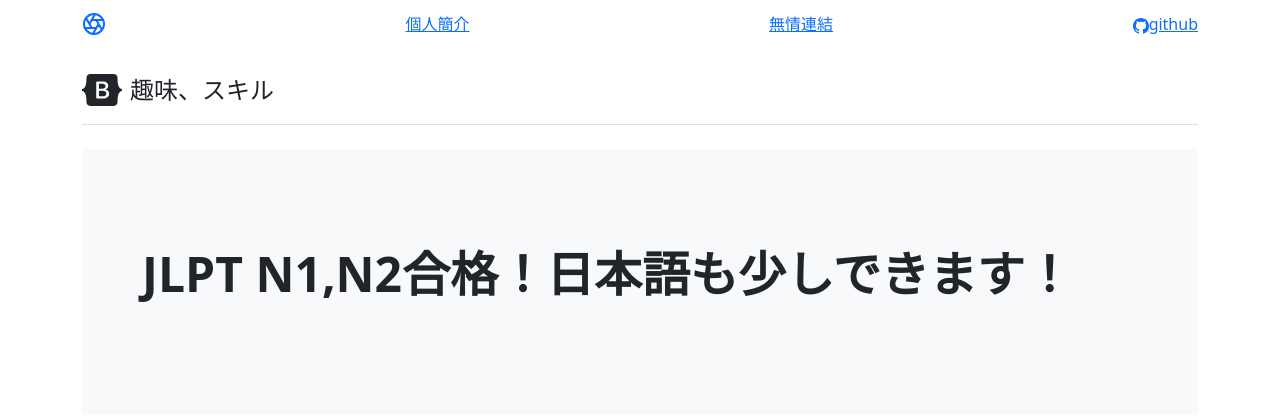
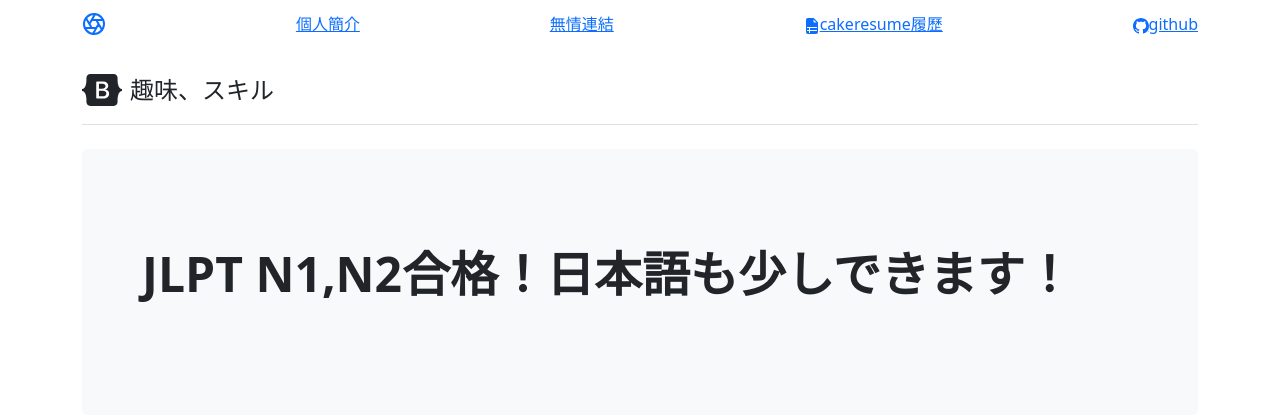
Before and after one commit to yusei27017/flaskBlog, a Flask app: page /aboutJp in a window 1280 px wide. Shown: the top 420 px of the page. Run offline with Flask 2, Linux system fonts and the light colour scheme; data that the repository does not hold is empty; some libraries are stand-ins or nearby versions.

Commit message:
add cakeresume履歷

```diff
--- a/templates/layout.html
+++ b/templates/layout.html
@@ -22,6 +22,11 @@
       </a>
       <a class="py-2 d-none d-md-inline-block" href="/aboutMe">個人簡介</a>
       <a class="py-2 d-none d-md-inline-block" href="/linkPage">無情連結</a>
+      <a class="py-2 d-none d-md-inline-block" href="https://www.cakeresume.com/no101shark">
+        <svg xmlns="http://www.w3.org/2000/svg" width="16" height="16" fill="currentColor" class="bi bi-file-earmark-ruled-fill" viewBox="0 0 16 16">
+          <path d="M9.293 0H4a2 2 0 0 0-2 2v12a2 2 0 0 0 2 2h8a2 2 0 0 0 2-2V4.707A1 1 0 0 0 13.707 4L10 .293A1 1 0 0 0 9.293 0zM9.5 3.5v-2l3 3h-2a1 1 0 0 1-1-1zM3 9h10v1H6v2h7v1H6v2H5v-2H3v-1h2v-2H3V9z"/>
+        </svg>cakeresume履歷
+      </a>
       <a class="py-2 d-none d-md-inline-block" href="https://github.com/yusei27017">
         <svg xmlns="http://www.w3.org/2000/svg" width="16" height="16" fill="currentColor" class="bi bi-github" viewBox="0 0 16 16">
           <path d="M8 0C3.58 0 0 3.58 0 8c0 3.54 2.29 6.53 5.47 7.59.4.07.55-.17.55-.38 0-.19-.01-.82-.01-1.49-2.01.37-2.53-.49-2.69-.94-.09-.23-.48-.94-.82-1.13-.28-.15-.68-.52-.01-.53.63-.01 1.08.58 1.23.82.72 1.21 1.87.87 2.33.66.07-.52.28-.87.51-1.07-1.78-.2-3.64-.89-3.64-3.95 0-.87.31-1.59.82-2.15-.08-.2-.36-1.02.08-2.12 0 0 .67-.21 2.2.82.64-.18 1.32-.27 2-.27.68 0 1.36.09 2 .27 1.53-1.04 2.2-.82 2.2-.82.44 1.1.16 1.92.08 2.12.51.56.82 1.27.82 2.15 0 3.07-1.87 3.75-3.65 3.95.29.25.54.73.54 1.48 0 1.07-.01 1.93-.01 2.2 0 .21.15.46.55.38A8.012 8.012 0 0 0 16 8c0-4.42-3.58-8-8-8z"/>
```
